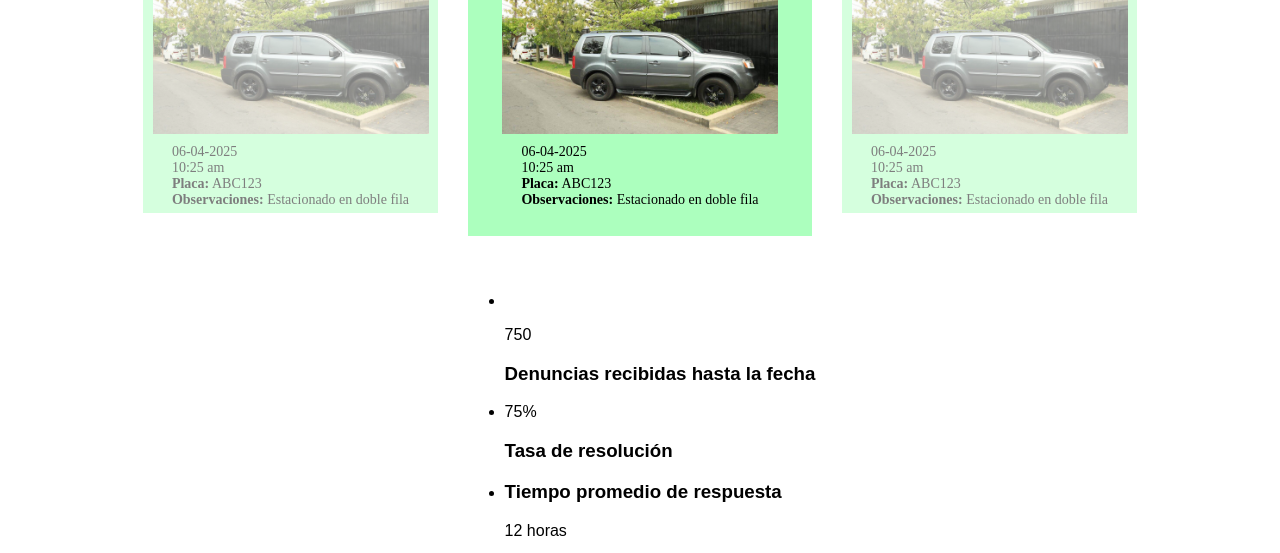
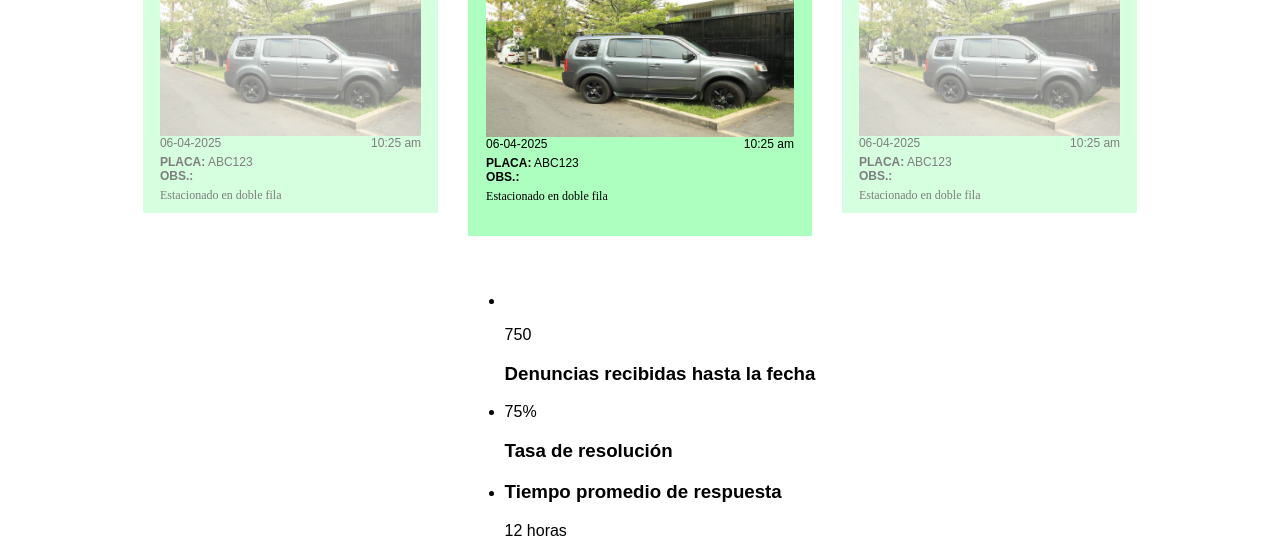
Before and after one commit to Richardby2005/Sistema_TestiGO_-practica-, a plain HTML site: page Frontend/index.html in a window 1280 px wide. Shown: the part 800-1353 px from the top of the page. Drawn offline with Linux system fonts and the light colour scheme.

Commit message:
HTML update
Actualización de la estructura del carrusel para mayor comodidad

```diff
--- a/Frontend/css/style.css
+++ b/Frontend/css/style.css
@@ -112,13 +112,23 @@ main {
     font-family: Source Serif Pro;
 }
 .carrusel-seccion article img {
-    width: 276px;
+    width: 95%;
     height: 180px;
 }
-.carrusel-seccion article ul {
-    font-size: 14px;
-    list-style: none;
-    padding: 0px;
-    margin: 10px 0px 0px 0px;
-    font-family: Source Serif Pro;
+
+.incidente-card__info {
+    font-size: 12px;
+    width: 95%;
 }
+
+.card-info__header {
+    display: flex;
+    justify-content: space-between;
+    width: 100%;
+    margin-bottom: 5px;
+}
+
+.carrusel-seccion article .card-info__obs p {
+    font-size: 12px;
+    margin-top: 5px;
+}
--- a/Frontend/index.html
+++ b/Frontend/index.html
@@ -27,34 +27,64 @@
                 <h3>Auto mal estacionado</h3>
                 <p class="incidente-card__ubicacion">En Av.huayruropata</p>
                 <img src="images/vehiculo-mal-estacionado.jpg" alt="Auto gris mal estacionado" width="100px">
-                <ul class="incidente-card__info">
-                    <li>06-04-2025</li>
-                    <li>10:25 am</li>
-                    <li><strong>Placa:</strong> ABC123</li>
-                    <li><strong>Observaciones:</strong> Estacionado en doble fila</li>
-                </ul>
+                <div class="incidente-card__info">
+                    <div class="card-info__header">
+                        <span class="info-fecha">06-04-2025</span>
+                        <span class="info-hora">10:25 am</span>
+                    </div>
+
+                    <div class="card-info__placa">
+                        <strong>PLACA:</strong>
+                        <span>ABC123</span>
+                    </div>
+
+                    <div class="card-info__obs">
+                        <strong>OBS.:</strong>
+                        <p>Estacionado en doble fila</p>
+                    </div>
+                </div>
             </article>
             <article class="incidente-card-2">
                 <h3>Auto mal estacionado</h3>
                 <p class="incidente-card__ubicacion">En Av.huayruropata</p>
                 <img src="images/vehiculo-mal-estacionado.jpg" alt="Auto gris mal estacionado" width="100px">
-                <ul class="incidente-card__info">
-                    <li>06-04-2025</li>
-                    <li>10:25 am</li>
-                    <li><strong>Placa:</strong> ABC123</li>
-                    <li><strong>Observaciones:</strong> Estacionado en doble fila</li>
-                </ul>
+                <div class="incidente-card__info">
+                    <div class="card-info__header">
+                        <span class="info-fecha">06-04-2025</span>
+                        <span class="info-hora">10:25 am</span>
+                    </div>
+
+                    <div class="card-info__placa">
+                        <strong>PLACA:</strong>
+                        <span>ABC123</span>
+                    </div>
+
+                    <div class="card-info__obs">
+                        <strong>OBS.:</strong>
+                        <p>Estacionado en doble fila</p>
+                    </div>
+                </div>
             </article>
             <article class="incidente-card-3">
                 <h3>Auto mal estacionado</h3>
                 <p class="incidente-card__ubicacion">En Av.huayruropata</p>
                 <img src="images/vehiculo-mal-estacionado.jpg" alt="Auto gris mal estacionado" width="100px">
-                <ul class="incidente-card__info">
-                    <li>06-04-2025</li>
-                    <li>10:25 am</li>
-                    <li><strong>Placa:</strong> ABC123</li>
-                    <li><strong>Observaciones:</strong> Estacionado en doble fila</li>
-                </ul>
+                <div class="incidente-card__info">
+                    <div class="card-info__header">
+                        <span class="info-fecha">06-04-2025</span>
+                        <span class="info-hora">10:25 am</span>
+                    </div>
+
+                    <div class="card-info__placa">
+                        <strong>PLACA:</strong>
+                        <span>ABC123</span>
+                    </div>
+
+                    <div class="card-info__obs">
+                        <strong>OBS.:</strong>
+                        <p>Estacionado en doble fila</p>
+                    </div>
+                </div>
             </article>
         </section>
 
```
